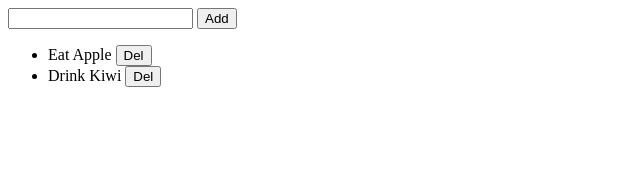
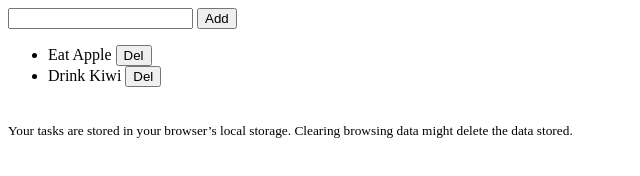
Before and after one commit to tithanayut/JSTodo, a plain HTML site: page index.html in a window 1280 px wide. Shown: the whole page, without its empty margins (0-640 px from the left). Drawn offline with Linux system fonts and the light colour scheme.

Commit message:
Add note to users

```diff
--- a/index.html
+++ b/index.html
@@ -11,6 +11,10 @@
 
     <ul id="list">
     </ul>
+
+    <br>
+    <small>Your tasks are stored in your browser’s local storage. Clearing browsing data might delete the data stored.</small>
+
     <script src="app.todo.js"></script>
 </body>
 </html>
```
